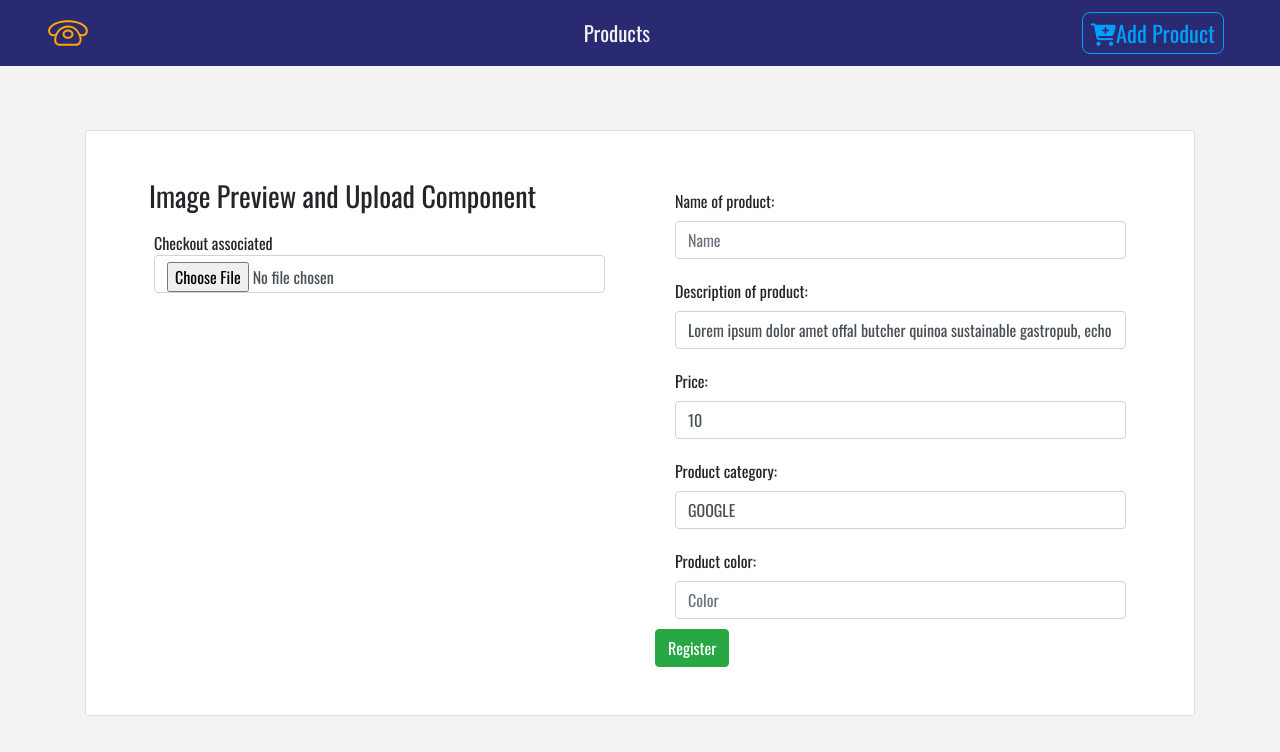
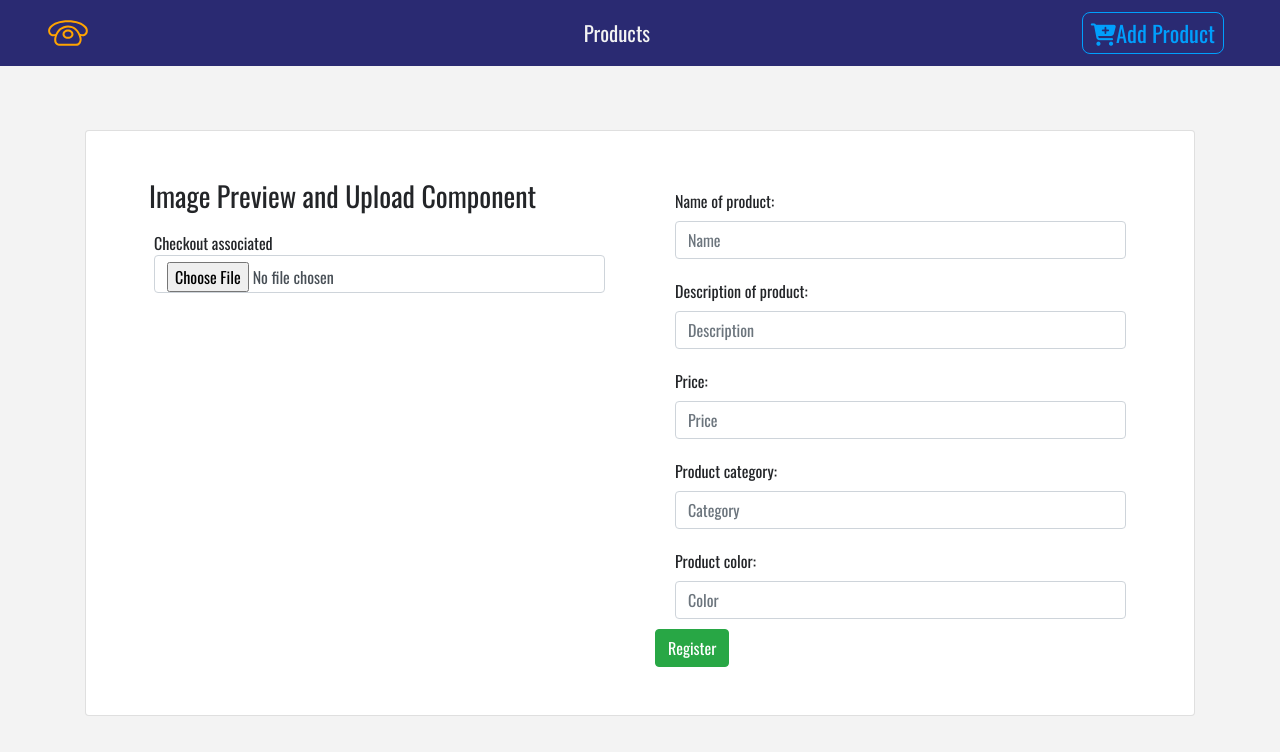
Before and after one commit to Amakachi/ProductStore-React-Js-, a React (Create React App) app: page /addProduct in a window 1280 px wide. Shown: the top 752 px of the page. Built offline with nearby package versions, Linux system fonts and the light colour scheme.

Commit message:
New Changes

```diff
--- a/src/component/AddProduct.js
+++ b/src/component/AddProduct.js
@@ -8,15 +8,15 @@ import axios from 'axios';
 export default class AddProduct extends Component {
     state = {
             id: null,
-            title: null ,
+            title: null,
             img: null,
-            price: 10,
-            company: "GOOGLE",
-            info:"Lorem ipsum dolor amet offal butcher quinoa sustainable gastropub, echo park actually green juice sriracha paleo. Brooklyn sriracha semiotics, DIY coloring book mixtape craft beer sartorial hella blue bottle. Tote bag wolf authentic try-hard put a bird on it mumblecore. Unicorn lumbersexual master cleanse blog hella VHS, vaporware sartorial church-key cardigan single-origin coffee lo-fi organic asymmetrical. Taxidermy semiotics celiac stumptown scenester normcore, ethical helvetica photo booth gentrify.",
-            inCart: false,
-            count: 0,
-            total: 0,
-            category: 'Shoe'
+            price: null,
+            company: null,
+            info:null,
+            //inCart: false,
+            //count: 0,
+            //total: 0,
+            category: null
     }
 
     _fileChangedHandler = event => {
```
